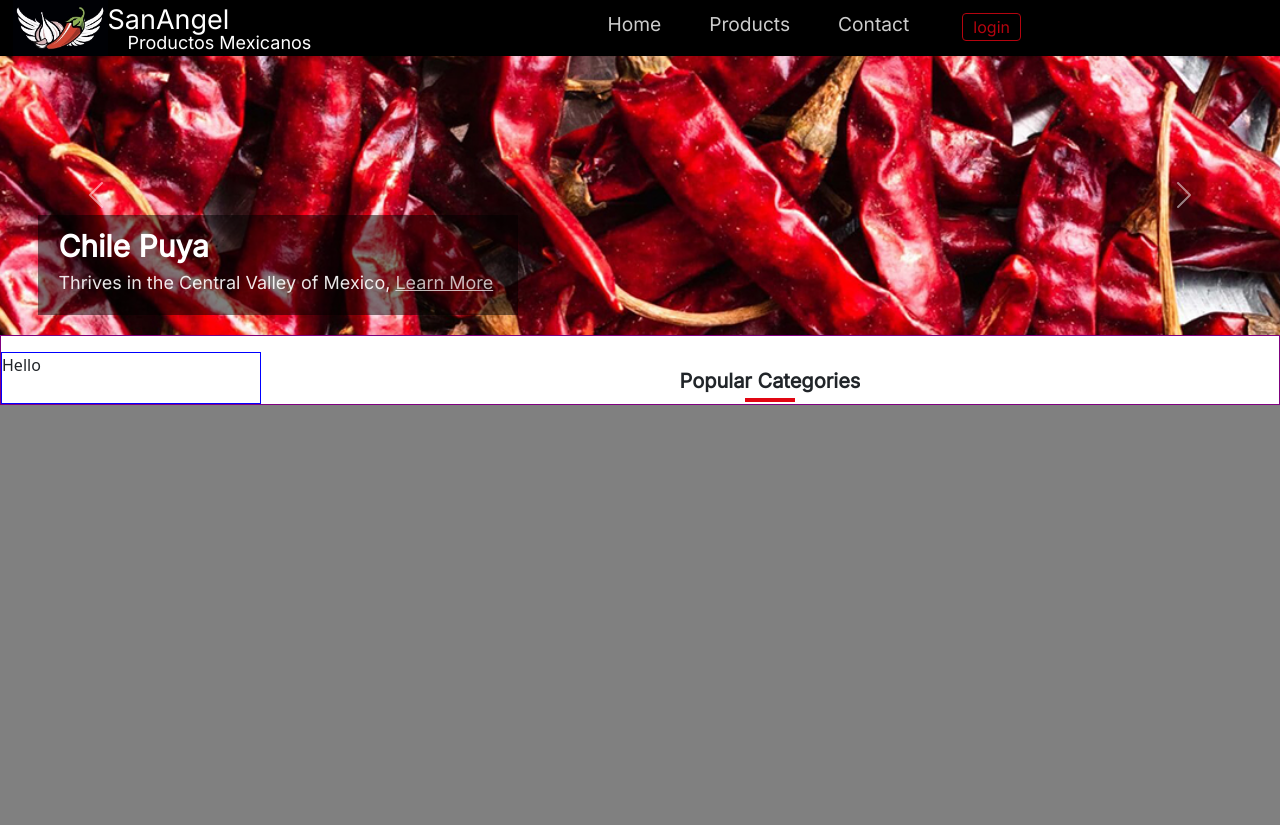
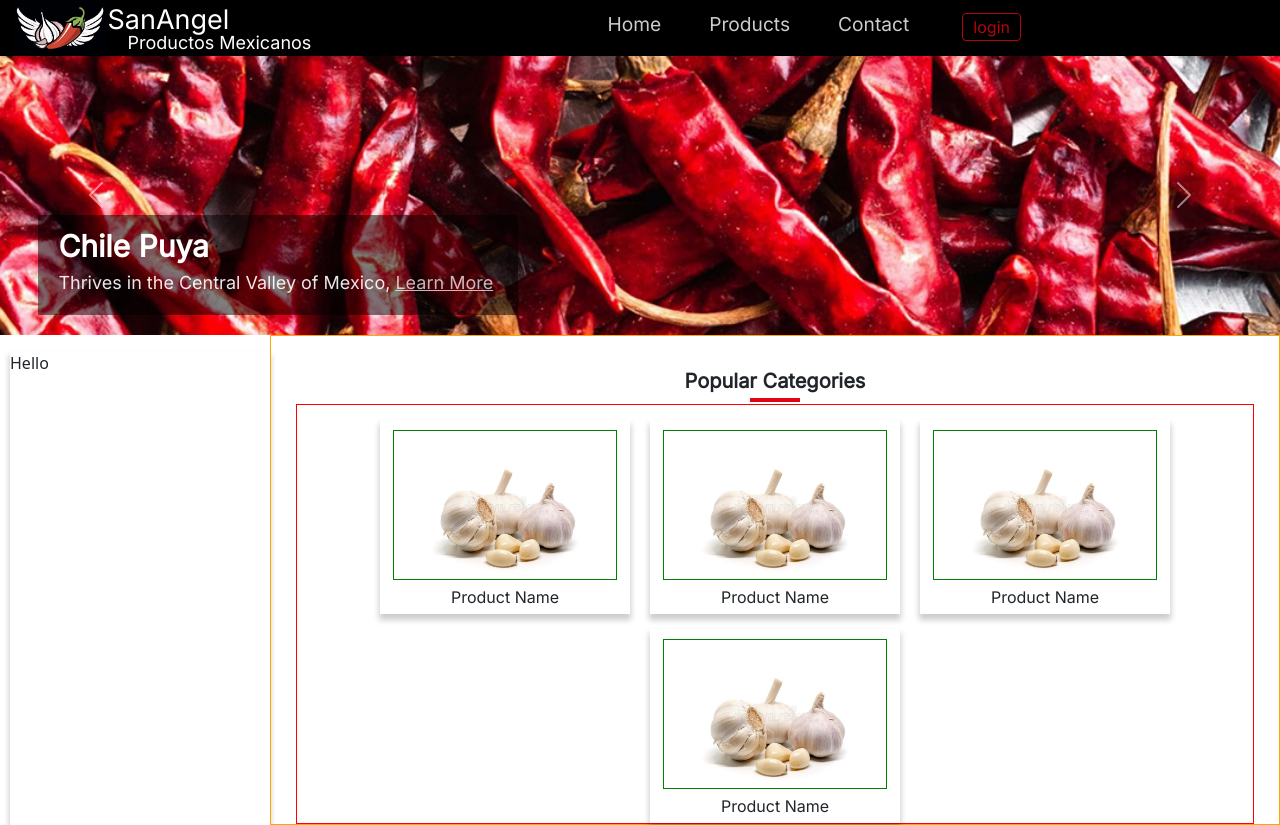
Before and after one commit to JoseJaramillo04/sanangelmx.com, a React (Create React App) app: page / in a window 1280 px wide. Before the commit the page ends 800 px from the top, so only its background shows below. Built offline with nearby package versions, Linux system fonts and the light colour scheme.

Commit message:
Completed html structure of product card component

```diff
--- a/public/index.html
+++ b/public/index.html
@@ -16,6 +16,7 @@
 		<link rel="apple-touch-icon" href="%PUBLIC_URL%/logo.jpg" />
 		<meta property="og:url" content="https://www.sanangelmx.com" />
 		<meta property="og:image" content="./logo.jpg" />
+
 		<!--
       manifest.json provides metadata used when your web app is installed on a
       user's mobile device or desktop. See https://developers.google.com/web/fundamentals/web-app-manifest/
--- a/src/App.css
+++ b/src/App.css
@@ -4,13 +4,13 @@ html, body, nav, header, h1,h2,h3,h4,p,span,a{
   font-family: 'Inter', sans-serif;
 }
 
-
-html{
-  background-color: gray;
+body{
+  background-color: black !important;
 }
 
+
 .Application{
-
+  background-color: white;
   margin-top: 55px;
 }
 
@@ -20,10 +20,12 @@ html{
 }
 
 .content{
+  width: 100%;
   margin: 0 auto;
   display: flex;
   flex-direction: column;
   align-items: center;
+  border: 1px solid orange
 }
 
 .fair-spacing{
@@ -41,23 +43,45 @@ html{
 
 }
 
-.side-menu{
-  display: none;
+.side-menu-container{
+  display: flex;
+  flex-direction: row;
 }
 
-@media screen and (min-width:800px) {
-  .side-menu-container{
-    display: flex;
-    flex-direction: row;
-    border: 1px solid purple
+.products-div-container{
+  width: 95%;
+  border: 1px solid red;
+  display: flex;
+  justify-content: center;
+  flex-wrap: wrap;
+}
+
+.product-card{
+  width: 160px;
+  margin: 0 10px;
+  margin-top: 15px;
+  box-shadow: 0px 5px 6px 1px rgba(0, 0,0,.2);
+  text-align: center;
+}
+
+.product-card img{
+  width: auto;
+  height: 100px;
+  border: 1px solid green;
+  margin: 4%;
+  margin-bottom: 2%;
+}
+
+.product-name-bottom{
+  margin-bottom: 5px;
+}
+
+@media screen and (min-width: 800px) {
+  .product-card{
+    width: 250px;
   }
 
-  .side-menu{
-    display: block;
-    width: 100%;
-    max-width: 260px;
-    margin-top: 16px;
-
-    border: 1px solid blue;
+  .product-card img{
+    height: 150px;
   }
 }
--- a/src/App.tsx
+++ b/src/App.tsx
@@ -15,6 +15,8 @@ import "./homePageStyle.css";
 import Header from "./components/Header";
 import Carousel from "./components/Carousel";
 import SectionTitle from "./components/SectionTitle";
+import SideMenu from "./components/SideMenu";
+import ProductCard from "./components/ProductCard";
 
 function Home() {
   const navigate = useNavigate();
@@ -24,10 +26,16 @@ function Home() {
       <Carousel />
 
       <div className="side-menu-container">
-        <div className="side-menu">Hello</div>
+        <SideMenu />
         <div className="content">
           <div className="fair-spacing" />
           <SectionTitle title="Popular Categories" />
+          <div className="products-div-container">
+            <ProductCard />
+            <ProductCard />
+            <ProductCard />
+            <ProductCard />
+          </div>
         </div>
       </div>
     </>
--- /dev/null
+++ b/src/components/ProductCard.tsx
@@ -0,0 +1,15 @@
+import "../css/sideMenu.css";
+
+function ProductCard() {
+  return (
+    <div className="product-card">
+      <div className="img-container">
+        <img alt="company-logo" src={require("../assets/photos/ajo.jpg")} />
+      </div>
+      <span className="product-name">Product Name</span>
+      <div className="product-name-bottom"></div>
+    </div>
+  );
+}
+
+export default ProductCard;
--- /dev/null
+++ b/src/components/SideMenu.tsx
@@ -0,0 +1,6 @@
+import "../css/sideMenu.css";
+function SideMenu() {
+  return <div className="side-menu">Hello</div>;
+}
+
+export default SideMenu;
--- /dev/null
+++ b/src/css/sideMenu.css
@@ -0,0 +1,19 @@
+.side-menu{
+    display: none;
+  }
+
+  @media screen and (min-width:800px) {
+    .side-menu{
+      display: block;
+      width: 100%;
+      max-width: 260px;
+      margin-top: 16px;
+      box-shadow: 0px 5px 6px 1px rgba(0, 0,0,.2);
+    }
+  }
+
+  @media screen and (max-width:1500px) {
+    .side-menu{
+        margin-left: 10px;
+    }
+  }
```
